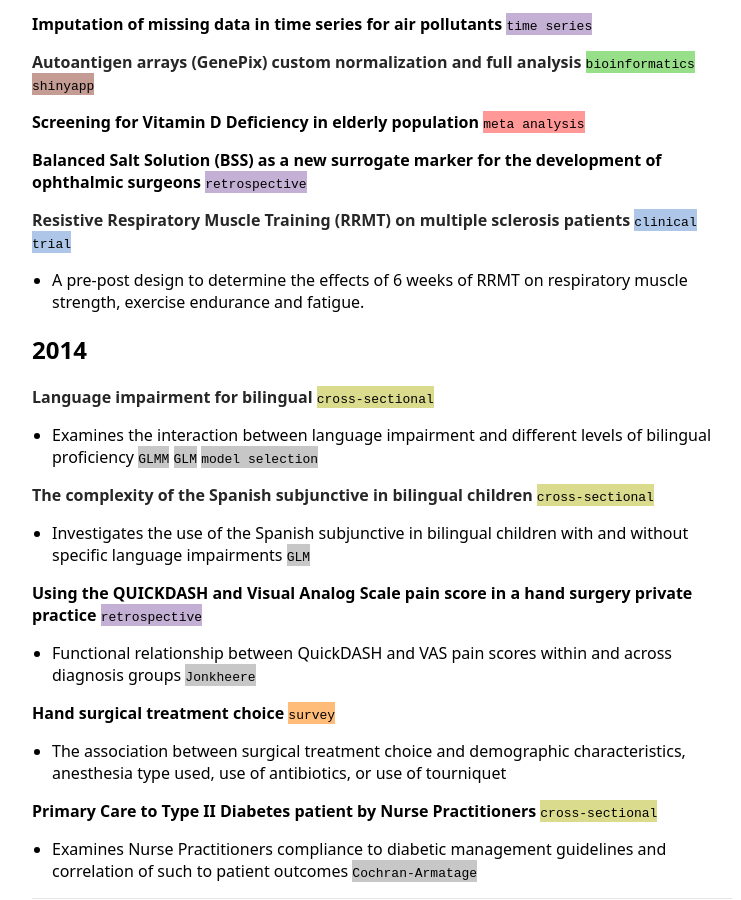
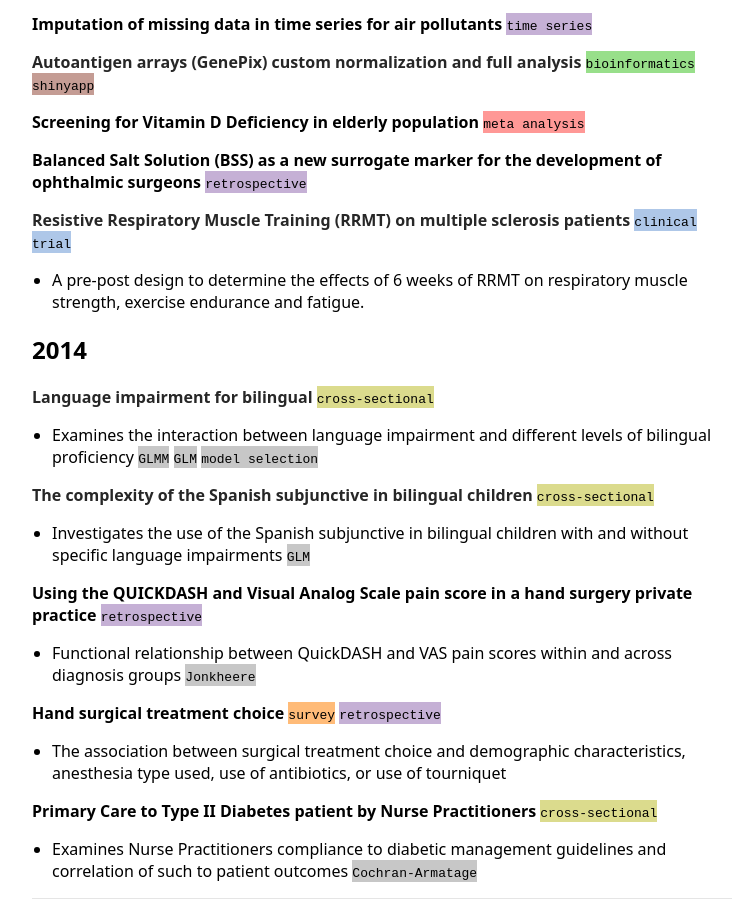
Before and after one commit to ziqiangc/ziqiangc.github.io, a Jekyll site: the page built from projects.md, in a window 1280 px wide and 900 px high, scrolled down 3566 px. Shown: the whole window, without its empty margins (258-999 px from the left). Built offline with Jekyll 4.4.1, drawn with Linux system fonts in a browser that asks for light colours; our own code applies the rules of GitHub Pages for plain Markdown files.

Commit message:
Update projects.md

```diff
--- a/projects.md
+++ b/projects.md
@@ -36,7 +36,7 @@
 
 [**Music Intervention for Agitation Reduction in the Pediatric Intensive Care Unit**](https://clinicaltrials.gov/ct2/show/NCT03453814) <span style="background-color: #aec7e8">`clinical trial`</span>
 
-[**Timing of the definitive procedure and ileostomy closure for total colonic aganglionosis HD**](https://doi.org/10.1016/j.jpedsurg.2020.02.007) <span style="background-color: #c49c94">`meta analysis`</span>
+[**Timing of the definitive procedure and ileostomy closure for total colonic aganglionosis HD**](https://doi.org/10.1016/j.jpedsurg.2020.02.007) <span style="background-color: #ff9896">`meta analysis`</span>
 
 **Predictive Model for Operative Intervention following Blunt Abdominal Trauma in Children (paper in press)** <span style="background-color: #c5b0d5">`retrospective`</span>
 - Study the clinical and radiologic factors predicting the need for surgical intervention following blunt abdominal trauma <span style="background-color: #c7c7c7">`ROC`</span> <span style="background-color: #c7c7c7">`GLM`</span>
@@ -121,7 +121,7 @@
 **Using the QUICKDASH and Visual Analog Scale pain score in a hand surgery private practice** <span style="background-color: #c5b0d5">`retrospective`</span>
 - Functional relationship between QuickDASH and VAS pain scores within and across diagnosis groups <span style="background-color: #c7c7c7">`Jonkheere`</span>
 
-**Hand surgical treatment choice** <span style="background-color: #ffbb78">`survey`</span>
+**Hand surgical treatment choice** <span style="background-color: #ffbb78">`survey`</span> <span style="background-color: #c5b0d5">`retrospective`</span>
 - The association between surgical treatment choice and demographic characteristics, anesthesia type used, use of antibiotics, or use of tourniquet
 
 **Primary Care to Type II Diabetes patient by Nurse Practitioners** <span style="background-color: #dbdb8d">`cross-sectional`</span>
```
